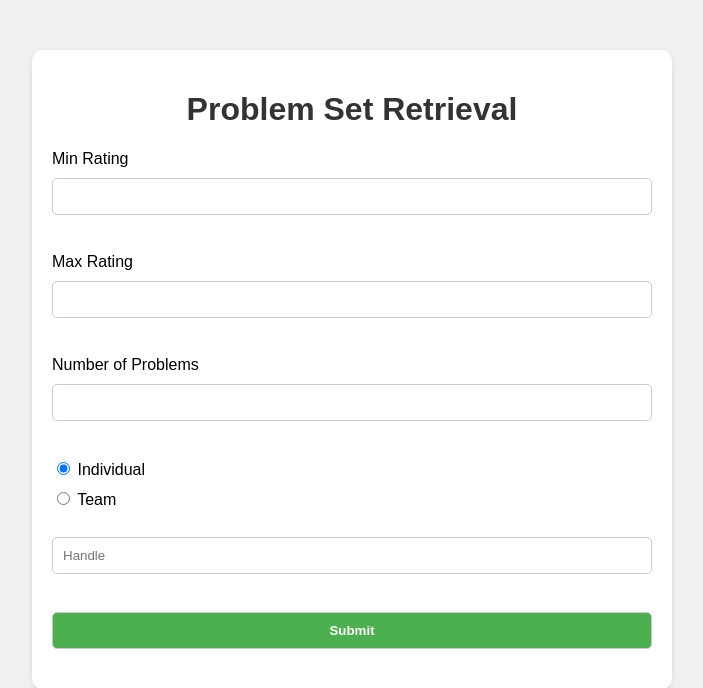
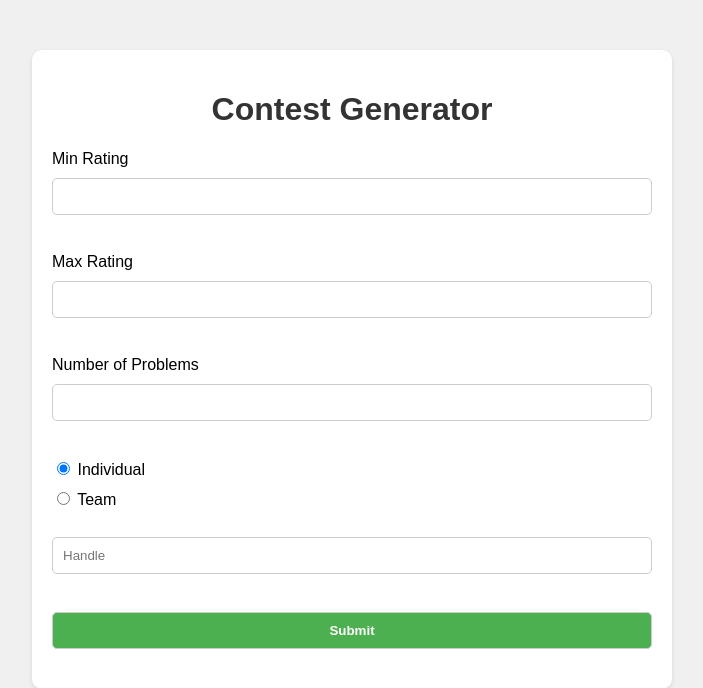
Before and after one commit to MohamedAbdelfattah022/Contests-Generator, a Flask app: page / in a window 1280 px wide. Shown: the top 688 px of the page, without its empty margins (288-991 px from the left). Run offline with Flask 3, Linux system fonts and the light colour scheme.

Commit message:
renaming stuff

```diff
--- a/templates/index.html
+++ b/templates/index.html
@@ -4,14 +4,14 @@
         <meta charset="UTF-8">
         <meta http-equiv="X-UA-Compatible" content="IE=edge">
         <meta name="viewport" content="width=device-width, initial-scale=1.0">
-        <title>Problem Set Retrieval</title>
+        <title>Contest Generator</title>
         <link rel="stylesheet"
             href="{{ url_for('static', filename='style.css') }}">
         <link rel="icon" href="{{ url_for('static', filename='favicon.ico') }}">
     </head>
     <body>
         <div class="container">
-            <h1>Problem Set Retrieval</h1>
+            <h1>Contest Generator</h1>
             <form action="/result" method="post">
                 <label for="min_range">Min Rating</label>
                 <input type="number" id="min_range" name="min_range" min="800"
```
